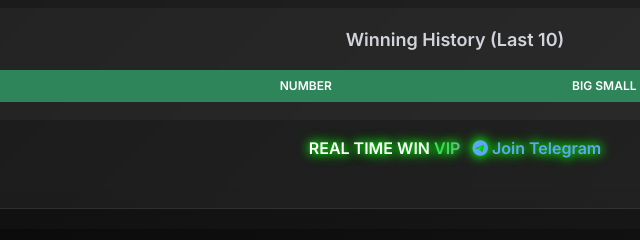
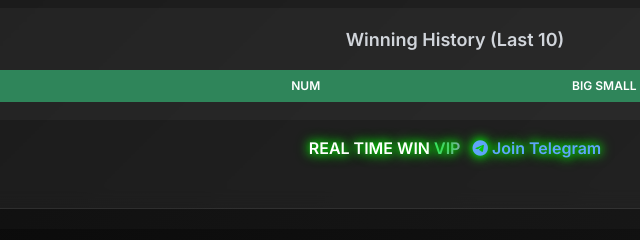
Before and after one commit to irezaul/wingo, a plain HTML site: page index.html in a window 1280 px wide. Shown: the part 429-669 px from the top of the page, 185-825 px from the left. Drawn offline with nearby package versions, Linux system fonts and the light colour scheme; no server answers.

```diff
--- a/index.html
+++ b/index.html
@@ -159,7 +159,7 @@
                     <thead class="text-xs uppercase text-white history-table-header">
                         <tr>
                             <th scope="col" class="py-2 px-1 w-1/4">Period</th>
-                            <th scope="col" class="py-2 px-1 w-1/4 text-center">Number</th>
+                            <th scope="col" class="py-2 px-1 w-1/4 text-center">Num</th>
                             <th scope="col" class="py-2 px-1 w-1/4 text-center">Big Small</th>
                             <th scope="col" class="py-2 px-1 w-1/4 text-center">Color</th>
                         </tr>
```
